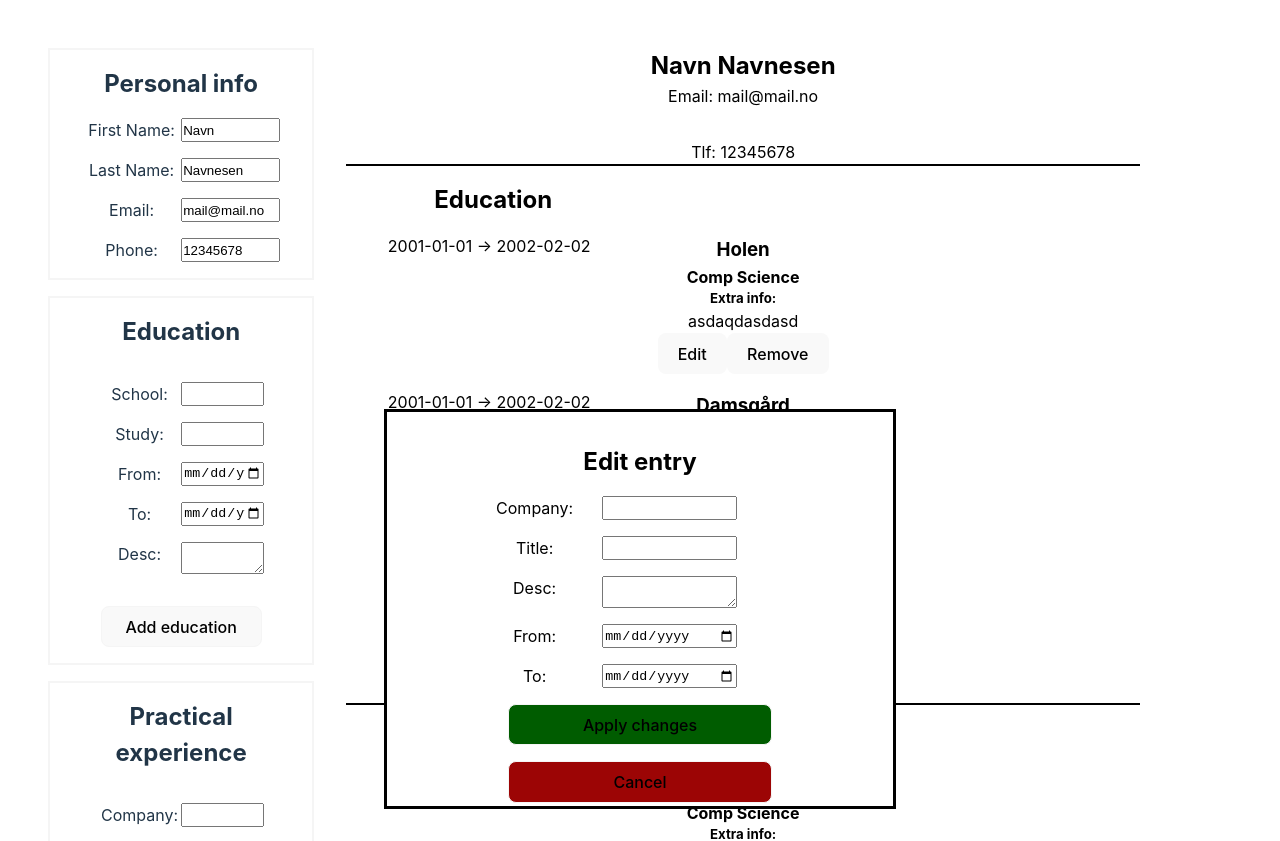
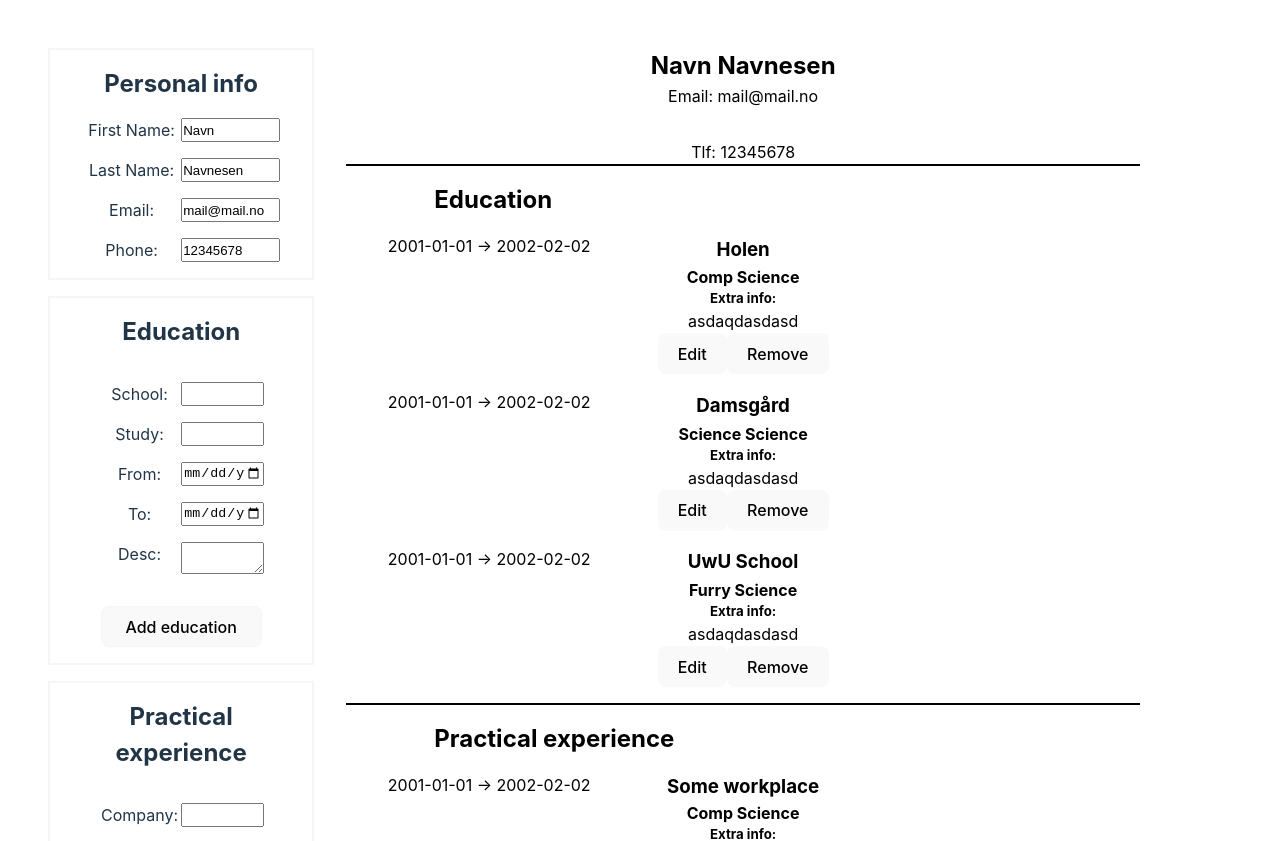
Before and after one commit to ATlexEide/cv-app, a React (Vite) app: page / in a window 1280 px wide. Shown: the top 841 px of the page. Built offline with nearby package versions, Linux system fonts and the light colour scheme.

Commit message:
Refactor edit form logic

```diff
--- a/src/App.jsx
+++ b/src/App.jsx
@@ -4,6 +4,7 @@ import DetailsForm from "./Components/Forms/DetailsForm";
 import EducationalExpForm from "./Components/Forms/EcucationalExpForm";
 import PracticalExpForm from "./Components/Forms/PracticalExpForm";
 import PreviewFile from "./Components/PreviewFile";
+import EditDialog from "./Components/EditDialog";
 function App() {
   // TODO: Remove testdata when done
   const testData = [
@@ -59,6 +60,9 @@ function App() {
   });
   const [education, setEducation] = useState(testData);
   const [practical, setPractical] = useState(testData2);
+  const [isEditing, setIsEditing] = useState(false);
+  const [currentCard, setCurrentCard] = useState({});
+
   const handleDetailChange = (e) => {
     setPerson({ ...person, [e.target.name]: e.target.value });
     console.log(person);
@@ -71,6 +75,8 @@ function App() {
   return (
     <>
       <section id="inputs">
+        {!isEditing && (
+          <>
             <DetailsForm person={person} callback={handleDetailChange} />
             <EducationalExpForm
               education={education}
@@ -82,6 +88,19 @@ function App() {
               setPractical={setPractical}
               addExperience={addExperience}
             />
+          </>
+        )}
+        {isEditing && (
+          <EditDialog
+            card={currentCard}
+            education={education}
+            setEducation={setEducation}
+            practical={practical}
+            setPractical={setPractical}
+            setCurrentCard={setCurrentCard}
+            setIsEditing={setIsEditing}
+          />
+        )}
       </section>
       <section id="preview">
         <PreviewFile
@@ -90,6 +109,9 @@ function App() {
           education={education}
           setEducation={setEducation}
           person={person}
+          setIsEditing={setIsEditing}
+          currentCard={currentCard}
+          setCurrentCard={setCurrentCard}
         />
       </section>
     </>
--- a/src/Components/EditDialog.jsx
+++ b/src/Components/EditDialog.jsx
@@ -1,14 +1,14 @@
 import { useEffect, useState } from "react";
 import Input from "./Inputs/Input";
-import "../styles/Edit.css";
+import "../styles/Form.css";
 function EditDialog({
   card,
   dialogIsOpen,
-  setDialogIsOpen,
   education,
   setEducation,
   practical,
   setPractical,
+  setIsEditing,
 }) {
   // TODO: ACCEPT IMMINENT MESS
   const [school, setSchool] = useState("");
@@ -59,13 +59,13 @@ function EditDialog({
     } else {
       setPractical(newData);
     }
-    setDialogIsOpen(false);
+    setIsEditing(false);
   };
   const handleCancel = () => {
-    setDialogIsOpen(false);
+    setIsEditing(false);
   };
   return (
-    <dialog id="editDialog">
+    <form id="editDialog">
       <h2>Edit entry</h2>
       <Input
         label={card.school ? "School" : "Company"}
@@ -142,7 +142,7 @@ function EditDialog({
       <button className="cancelBtn" onClick={handleCancel}>
         Cancel
       </button>
-    </dialog>
+    </form>
   );
 }
 export default EditDialog;
--- a/src/Components/PreviewFile.jsx
+++ b/src/Components/PreviewFile.jsx
@@ -2,21 +2,18 @@ import "../styles/PreviewFile.css";
 import EducationCard from "./Cards/EducationCard";
 import PracticalCard from "./Cards/PracticalCard";
 import Border from "./Border";
-import { useState } from "react";
-import EditDialog from "./EditDialog";
 function PreviewFile({
   practical,
   setPractical,
   education,
   setEducation,
   person,
+  setCurrentCard,
+  setIsEditing,
 }) {
-  const [isOpen, setIsOpen] = useState(false);
-  const [currentCard, setCurrentCard] = useState({});
-
   const handleEditCard = (card) => {
     setCurrentCard(card);
-    setIsOpen(true);
+    setIsEditing(true);
   };
   const handleDelete = (cardId, type) => {
     type === "education"
@@ -62,15 +59,6 @@ function PreviewFile({
           <Border />
         </section>
       </article>
-      <EditDialog
-        card={currentCard}
-        dialogIsOpen={isOpen}
-        education={education}
-        setEducation={setEducation}
-        practical={practical}
-        setPractical={setPractical}
-        setDialogIsOpen={setIsOpen}
-      />
     </>
   );
 }
```
Lines whose indentation alone changed are shown as unchanged.
